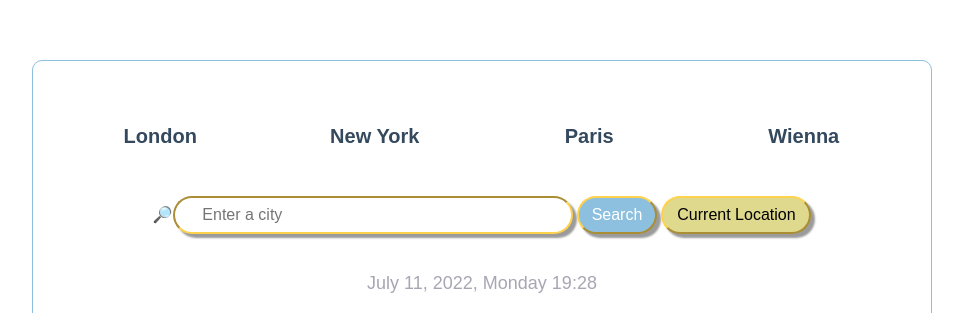
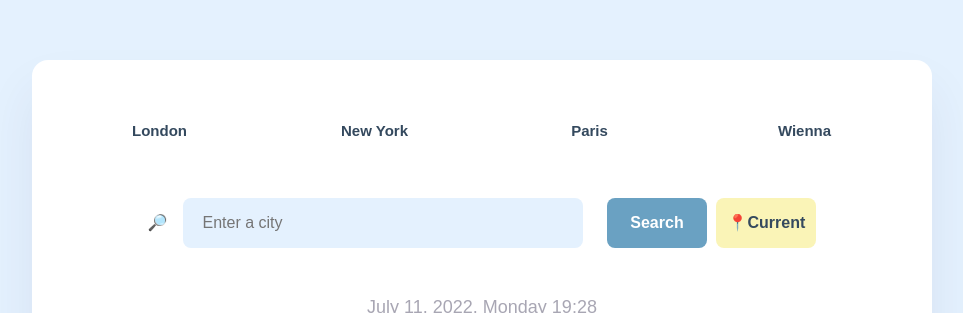
Before and after one commit to Valeriuna/Weather-Forecast, a plain HTML site: page index.html in a window 1280 px wide. Shown: the top 313 px of the page, without its empty margins (158-1121 px from the left). Drawn offline with nearby package versions, Linux system fonts and the light colour scheme; no server answers.

Commit message:
changed buttons

```diff
--- a/index.html
+++ b/index.html
@@ -14,7 +14,7 @@
     <script src="https://unpkg.com/axios/dist/axios.min.js"></script>
     <title>Weather Forecast</title>
   </head>
-  <body>
+  <body class="body">
     <div class="full-page">
     <div class="container">
 
@@ -33,7 +33,7 @@
       <div class="search">
         <form class="form" id="search-form">
 
-          🔎<input type="text" class="input-city" id="search-city" placeholder="    Enter a city" />
+          🔎<input type="text" class="input-city" id="search-city" placeholder="Enter a city" />
 
           <input class="input-button" type="submit" value="Search" />
 
@@ -41,7 +41,7 @@
             id="current-location"
             class="location-button"
             type="submit"
-            value="Current Location"
+            value="📍Current"
           />
         </form>
       </div>
--- a/src/style.css
+++ b/src/style.css
@@ -1,4 +1,4 @@
-body {
+.body {
   background-color: #e4f1fe;
 }
 
@@ -9,12 +9,12 @@ body {
   margin: 60px auto;
   font-family: "Radio Canada", sans-serif;
   padding: 20px;
-  border: 1px solid #8cc0de;
-  border-radius: 10px;
+  box-shadow: 0 30px 50px rgb(65 50 100 / 8%);
+  border-radius: 16px;
 }
 
 .city {
-  font-size: 20px;
+  font-size: 15px;
   color: #34495e;
   text-align: center;
   padding: 40px 0 20px;
@@ -23,40 +23,39 @@ body {
 .search {
   display: block;
   text-align: center;
-  border-radius: 20px;
-  color: #92b4ec;
   margin: 0 45px 0 45px;
-  padding-top: 25px;
-  padding-bottom: 25px;
+  padding: 20px 0px;
 }
 
 .input-city {
-  border-radius: 20px;
+  background: #e4f1fe;
+  border-radius: 8px;
   width: 400px;
-  padding-top: 5px;
-  padding-bottom: 5px;
+  padding: 15px 20px;
+  color: rgba(39, 33, 66, 0.4);
+  font-size: 16px;
+  height: 50px;
+  line-height: 20px;
+  display: inline-block;
+  border: none;
+  margin: 15px;
 }
-input {
-  border-radius: 20px;
-  padding-left: 10px;
-  width: 75%;
-  padding-top: 5px;
-  padding-bottom: 5px;
-  border-color: #ffd24d;
-  box-shadow: 4px 4px 2px rgb(155, 155, 155);
-}
+
 .input-button {
-  border-radius: 20px;
-  width: 80px;
-  padding: 0;
-  padding-top: 5px;
-  padding-bottom: 5px;
-  background-color: #8cc0de;
+  border-radius: 8px;
   color: white;
+  background-color: #6aa1c2;
+  width: 100px;
+  padding: 12px 0px;
+  font-size: 16px;
+  height: 50px;
+  border: none;
+  font-weight: 700;
+  margin: 5px;
 }
 
 .input-button:hover {
-  background-color: #ded98c;
+  background-color: #faf4b7;
   color: white;
 }
 .location-button:hover {
@@ -65,13 +64,16 @@ input {
 }
 
 .location-button {
-  border-radius: 20px;
+  border-radius: 8px;
   text-align: center;
-  width: 150px;
-  padding: 0;
-  padding-top: 5px;
-  padding-bottom: 5px;
-  background-color: #ded98c;
+  width: 100px;
+  padding: 12px 0px;
+  font-size: 16px;
+  height: 50px;
+  border: none;
+  font-weight: 700;
+  background-color: #faf4b7;
+  color: #34495e;
 }
 
 .currentCity {
```
